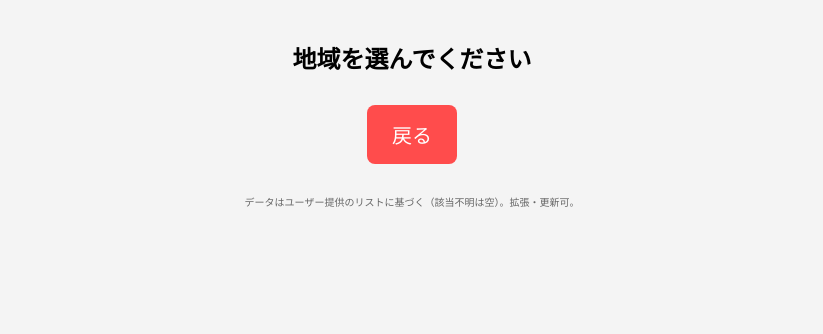
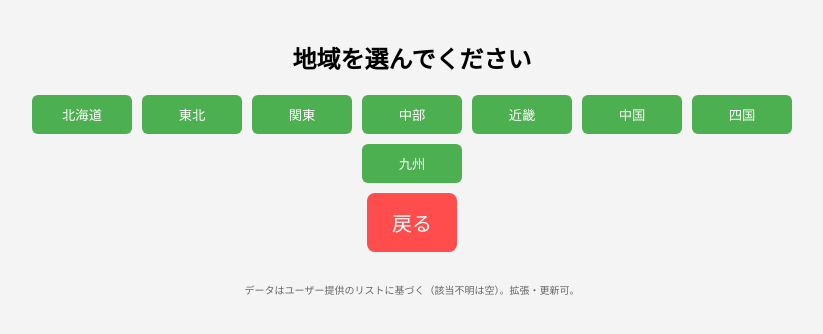
Before and after one commit to zizzo0207080109100216-beep/AEDAEDAED, a plain HTML site: page index.html in a window 1280 px wide. Both pictures are taken after a click on the button "スタート". Shown: the whole page, without its empty margins (228-1051 px from the left). Drawn offline with Linux system fonts and the light colour scheme.

Commit message:
Update index.html

```diff
--- a/index.html
+++ b/index.html
@@ -5,73 +5,24 @@
 <meta name="viewport" content="width=device-width, initial-scale=1.0">
 <title>AED設置コンビニを探せ！</title>
 <style>
-  body {
-    font-family: sans-serif;
-    text-align: center;
-    margin: 0;
-    padding: 0;
-    background: #f4f4f4;
-  }
-  .container {
-    max-width: 800px;
-    margin: auto;
-    padding: 20px;
-  }
-  .screen {
-    display: none;
-  }
-  .screen.active {
-    display: block;
-  }
-  .big-btn, .small-btn {
-    display: inline-block;
-    padding: 15px 25px;
-    margin: 10px;
-    font-size: 20px;
-    background: #ff4c4c;
-    color: #fff;
-    border: none;
-    border-radius: 8px;
-    cursor: pointer;
-  }
-  .big-btn:hover, .small-btn:hover {
-    background: #e33;
-  }
-  .grid {
-    display: flex;
-    flex-wrap: wrap;
-    justify-content: center;
-    gap: 10px;
-  }
-  .grid button {
-    padding: 10px;
-    min-width: 100px;
-    background: #4caf50;
-    color: #fff;
-    border: none;
-    border-radius: 6px;
-    cursor: pointer;
-  }
-  .grid button:hover {
-    background: #3d8b40;
-  }
-  .footer {
-    margin-top: 20px;
-    font-size: 12px;
-    color: #666;
-  }
+body { font-family: sans-serif; margin: 0; padding: 0; background: #f4f4f4; text-align: center; }
+.container { max-width: 800px; margin: auto; padding: 20px; }
+.screen { display: none; }
+.screen.active { display: block; }
+.big-btn, .small-btn { display: inline-block; padding: 15px 25px; margin: 10px; font-size: 20px; background: #ff4c4c; color: #fff; border: none; border-radius: 8px; cursor: pointer; }
+.big-btn:hover, .small-btn:hover { background: #e33; }
+.grid { display: flex; flex-wrap: wrap; justify-content: center; gap: 10px; }
+.grid button { padding: 10px; min-width: 100px; background: #4caf50; color: #fff; border: none; border-radius: 6px; cursor: pointer; }
+.grid button:hover { background: #3d8b40; }
+.footer { margin-top: 20px; font-size: 12px; color: #666; }
 @media (max-width: 600px) {
-    .big-btn {
-      width: 90%;
-      font-size: 18px;
-    }
-    .grid button {
-      width: 90%;
-    }
+  .big-btn { width: 90%; font-size: 18px; }
+  .grid button { width: 90%; }
 }
 </style>
 </head>
 <body>
+
 <div id="game" class="container">
 <section id="start-screen" class="screen active">
   <h1 class="title">AED設置コンビニを探せ！</h1>
@@ -119,33 +70,35 @@
 </div>
 
 <script>
-const screens = {
-  start: document.getElementById('start-screen'),
-  region: document.getElementById('region-screen'),
-  prefecture: document.getElementById('prefecture-screen'),
-  city: document.getElementById('city-screen'),
-  result: document.getElementById('result-screen')
-};
+// ---------------------
+// JSサンプル：地域選択の簡易動作
+// ---------------------
+document.addEventListener('DOMContentLoaded', () => {
+  const startBtn = document.getElementById('start-btn');
+  const startScreen = document.getElementById('start-screen');
+  const regionScreen = document.getElementById('region-screen');
+  const regionList = document.getElementById('region-list');
 
-const startBtn = document.getElementById('start-btn');
-const backRegionBtn = document.getElementById('back-from-region');
-const backPrefBtn = document.getElementById('back-from-pref');
-const backCityBtn = document.getElementById('back-from-city');
-const retryBtn = document.getElementById('retry-btn');
+  const regions = ['北海道', '東北', '関東', '中部', '近畿', '中国', '四国', '九州'];
 
-function showScreen(screen) {
-  for (let key in screens) {
-    screens[key].classList.remove('active');
-  }
-  screens[screen].classList.add('active');
-}
+  startBtn.addEventListener('click', () => {
+    startScreen.classList.remove('active');
+    regionScreen.classList.add('active');
+    regionList.innerHTML = '';
+    regions.forEach(r => {
+      const btn = document.createElement('button');
+      btn.textContent = r;
+      btn.addEventListener('click', () => alert(r + 'を選択'));
+      regionList.appendChild(btn);
+    });
+  });
 
-startBtn.addEventListener('click', () => showScreen('region'));
-startBtn.addEventListener('touchstart', () => showScreen('region'));
-backRegionBtn.addEventListener('click', () => showScreen('start'));
-backPrefBtn.addEventListener('click', () => showScreen('region'));
-backCityBtn.addEventListener('click', () => showScreen('prefecture'));
-retryBtn.addEventListener('click', () => showScreen('region'));
+  document.getElementById('back-from-region').addEventListener('click', () => {
+    regionScreen.classList.remove('active');
+    startScreen.classList.add('active');
+  });
+});
 </script>
+
 </body>
 </html>
```
Lines whose indentation alone changed are shown as unchanged.
